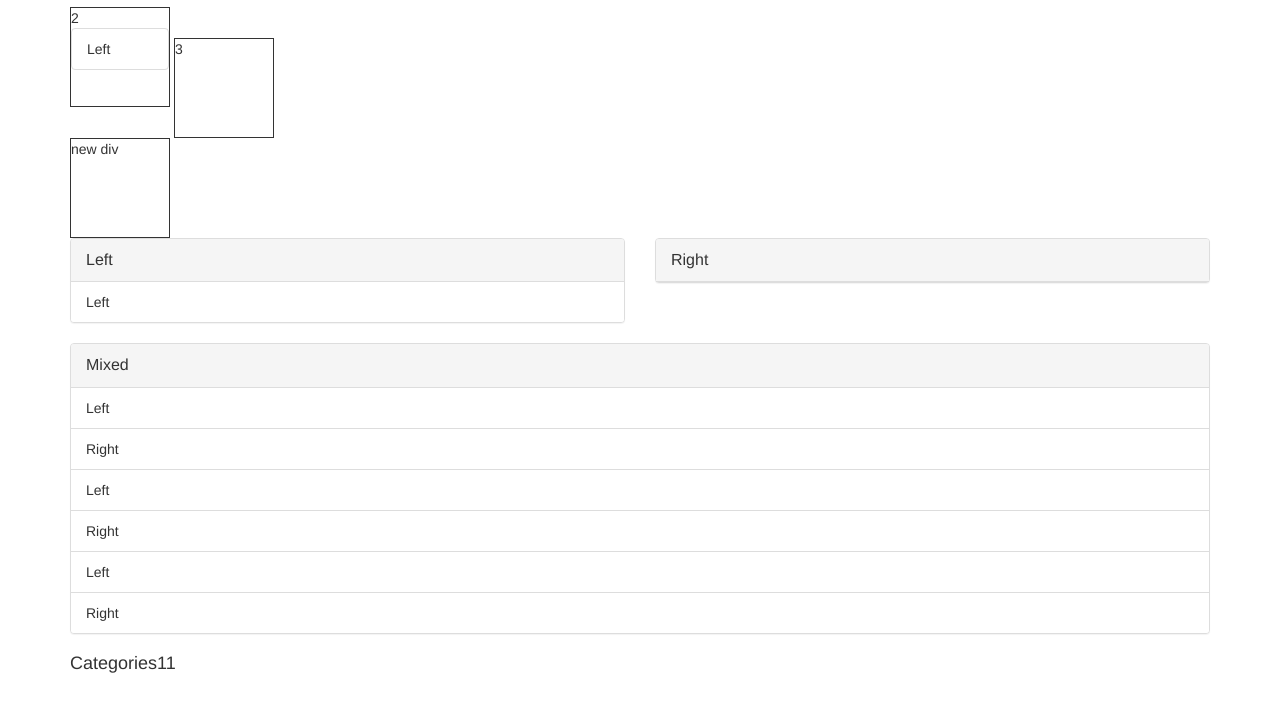
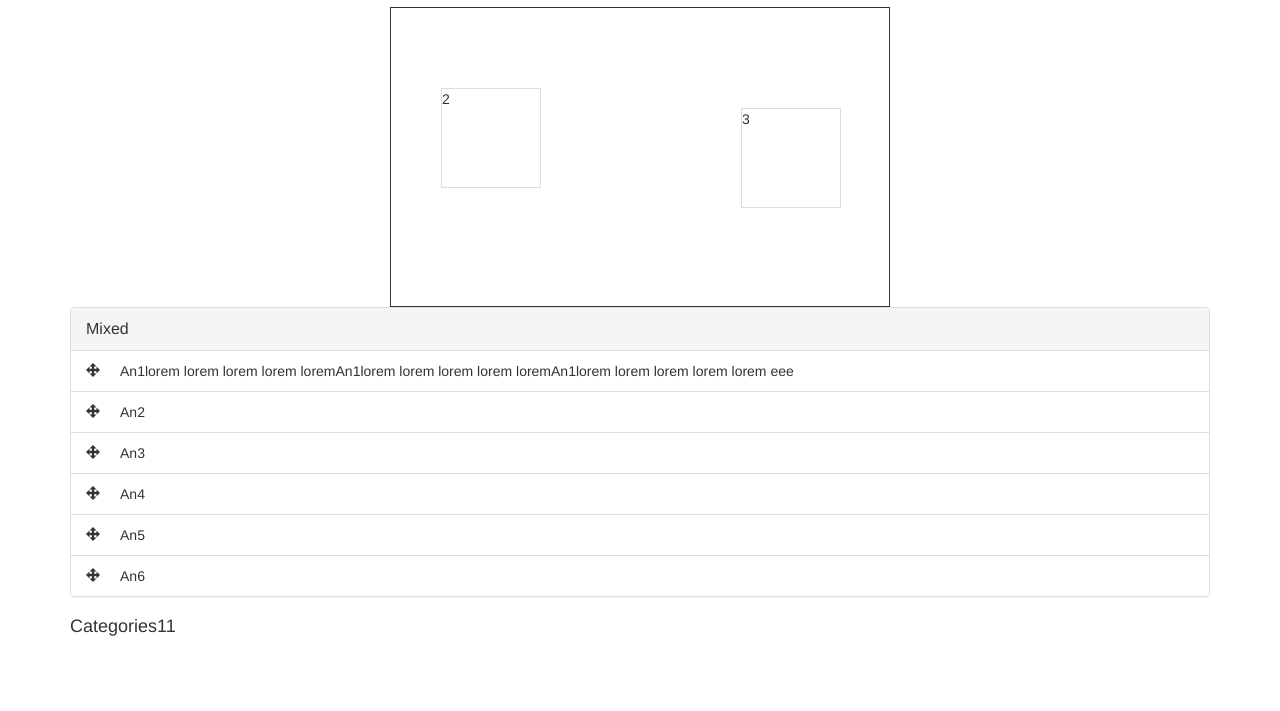
Before and after one commit to wlad00/DragDrop20_03, a plain HTML site: page index.html in a window 1280 px wide. Shown: the part 63-774 px from the top of the page. Drawn offline with nearby package versions, Linux system fonts and the light colour scheme.

Commit message:
drop works

```diff
--- a/gm.dragDrop.js
+++ b/gm.dragDrop.js
@@ -125,7 +125,7 @@
 
 
 
-            element.on('mouseover', function() { console.log('gmOnDrop 1)over');
+            element.on('mouseover', function() {
                 if(!dragOb){
                     return;
                     console.log('!obj :over');
@@ -136,7 +136,7 @@
                 }
             });
 
-            element.on('mouseout', function() { console.log('gmOnDrop 2)out');
+            element.on('mouseout', function() {
                 if(!dragOb) {
 
                     return;
@@ -145,7 +145,7 @@
                 element.removeClass('gm-dropping');
             });
 
-            element.on('mouseup', function() { console.log('gmOnDrop 2)up');
+            element.on('mouseup', function() {
                 if(!dragOb)
                     return;
 
--- a/index.html
+++ b/index.html
@@ -11,17 +11,18 @@
 </head>
 
 <body ng-app='app'>
-    <div class='container'>
+<div class="container">
+    <div class='ranking-pyramid'>
         <h1>gm.dragDrop Demo</h1>
 
         <!--<div>--> <!--class="pyramid-container" >-->
 
 
-            <!--================== PYRAMID =====================-->
-
+        <!--================== PYRAMID =====================-->
+        <div class="pyramid-container">
             <div class="pyramid block2"
-                gm-on-drop='getDropHandler(leftZone)'
-                gm-drop-zone='left'>2
+                 gm-on-drop='getDropHandler(leftZone)'>2
+                 <!--gm-drop-zone='left'-->
 
                 <ul class='list-group'>
                     <li class='list-group-item' ng-repeat='item in leftZone.items' gm-draggable='{ category: leftZone, item: item }'>{{item.name}}</li>
@@ -30,54 +31,16 @@
 
 
             <div class="pyramid block3"
-                gm-on-drop='getDropHandler(rightZone)'
-                gm-drop-zone='right'>3
+                 gm-on-drop='getDropHandler(rightZone)'>3
+                 <!--gm-drop-zone='right'-->
+
                 <ul class='list-group'>
                     <li class='list-group-item' ng-repeat='item in rightZone.items' gm-draggable='{ category: rightZone, item: item }'>{{item.name}}</li>
                 </ul>
             </div>
-
-        <!--</div>-->
-
-        <div class= "div" gm-on-drop='getDropHandler(leftZone)'>
-
-            new div
         </div>
-<!--=============== LEFT AND RIGHT =================-->
-        <div class='row'>
-
-            <div class='col-xs-6'>
-                <!-- class='panel panel-default'-->
-                <div class='panel panel-default'
-
-                     gm-on-drop='getDropHandler(leftZone)'
-                     gm-drop-zone='left'>
 
 
-                    <div class='panel-heading'>
-                        <span class='panel-title'>Left</span>
-                    </div>
-
-                    <ul class='list-group'>
-                        <li class='list-group-item' ng-repeat='item in leftZone.items' gm-draggable='{ category: leftZone, item: item }' >
-
-                                                {{item.name}}
-                        </li>
-                    </ul>
-                </div>
-            </div>
-
-            <div class='col-xs-6'>
-                <div class='panel panel-default' gm-on-drop='getDropHandler(rightZone)' gm-drop-zone='right'>
-                    <div class='panel-heading'>
-                        <span class='panel-title'>Right</span>
-                    </div>
-                    <ul class='list-group'>
-                        <li class='list-group-item' ng-repeat='item in rightZone.items' gm-draggable='{ category: rightZone, item: item }'>{{item.name}}</li>
-                    </ul>
-                </div>
-            </div>
-        </div>
 
         <!--================== ROWS ========================-->
 
@@ -86,7 +49,17 @@
                 <span class='panel-title'>Mixed</span>
             </div>
             <ul class='list-group'>
-                <li class='list-group-item' ng-repeat='item in mixedZone.items' gm-draggable='{ category: mixedZone, item: item }' gm-drop-zone='{{item.zone}}'>{{item.name}}</li>
+                <li class='list-group-item'
+                    ng-repeat="item in mixedZone.items | orderBy:'number'"
+                gm-draggable='{ category: mixedZone, item: item }' >
+                    <div class="pull-left gm-drag-handle">
+                        <span class="glyphicon glyphicon-move"></span>
+                    </div>
+                    <span style="margin-left:20px;">
+
+                        {{item.name}}
+                    </span>
+                </li>
             </ul>
         </div>
 
@@ -119,5 +92,7 @@
         </div>-->
 
     </div>
+</div>
+
 </body>
 </html>
--- a/script.js
+++ b/script.js
@@ -9,81 +9,25 @@
         .run(run);
 
     function run($rootScope, $filter) {
-        $rootScope.categories = [
-            {
-                items: [ { name: "Item 1" } ]
-            },
-            {
-                items: [  { name: "Item 2" }  ]
-            },
-            {
-                items: [   { name: "Item 3" } ]
-            }
-        ];
 
-        $rootScope.orderedItems = [
-            {
-                number: 1,
-                order: 1,
-                value: "One"
-            },
-            {
-                number: 2,
-                order: 2,
-                value: "Two"
-            },
-            {
-                number: 3,
-                order: 3,
-                value: "Three"
-            }
-        ];
 
         $rootScope.mixedZone = {
             items: [
-                { name: "Left", zone: "left" },
-                { name: "Right", zone: "right" },
-                { name: "Left", zone: "left" },
-                { name: "Right", zone: "right" },
-                { name: "Left", zone: "left" },
-                { name: "Right", zone: "right" }
+                { name: "An1lorem lorem lorem lorem loremAn1lorem lorem lorem lorem loremAn1lorem lorem lorem lorem lorem eee", number: 1},
+                { name: "An2", number: 2 },
+                { name: "An3", number: 3 },
+                { name: "An4", number: 4 },
+                { name: "An6", number: 6 },
+                { name: "An5", number: 5 }
+
             ]
         };
 
-        $rootScope.onHover = function(item) {
 
-
-
-            return function(dragItem, mouseEvent) {
-
-                console.log('onHover');
-
-                if(item != dragItem)
-                    dragItem.order =
-                        item.order + ((mouseEvent.offsetY || -1) > 0 ? 0.5 : -0.5)
-            }
-        }
-
-        $rootScope.reorder = function reorder() {
-
-            console.log('reorder');
-
-            var _orderedItems = $filter('orderBy')($rootScope.orderedItems, 'order');
-            for(var i = 0; i < _orderedItems.length; i++) {
-                _orderedItems[i].number = _orderedItems[i].order = i + 1;
-            }
-        }
-
-        $rootScope.reset = function reset(droppedItem) {
-
-            console.log('reset');
-
-            droppedItem.order = droppedItem.number;
-        }
 
         $rootScope.leftZone = {
             items: [
-                { name: "Left", zone: "left" }
+
             ]
         };
 
--- a/style.css
+++ b/style.css
@@ -4,21 +4,19 @@
     opacity: 0.3;
 }
 
-.gm-dragging {
+/*.ranking-pyramid*/
+.container .gm-dragging {
     background-color: lightgrey;
+    height: 100px;
+    width: 100px;
 }
 
 .gm-drag-handle {
     cursor: grab;
 }
 
-.panel.gm-dropping {
+.pyramid.gm-dropping {
     box-shadow: 0px 0px 2px black;
-}
-.div{
-    width: 100px;
-    height: 100px;
-    border:solid 1px;
 }
 
 .pyramid-container{
@@ -35,8 +33,9 @@ height: 300px;
     display: inline-block;
     height: 100px;
     width: 100px;
-    border: solid 1px;
-    /*position: absolute;*/
+    border:solid 1px #ddd;
+    position: absolute;
+    overflow: hidden;
 }
 
 .block1{
@@ -51,3 +50,21 @@ height: 300px;
     top: 100px;
     left: 350px;
 }
+
+.pull-left {
+    float: left !important;
+}
+.glyphicon {
+    position: relative;
+    top: 1px;
+    display: inline-block;
+    font-family: 'Glyphicons Halflings';
+    font-style: normal;
+    font-weight: normal;
+    line-height: 1;
+    -webkit-font-smoothing: antialiased;
+    -moz-osx-font-smoothing: grayscale;
+}
+.glyphicon-move:before {
+    content: "\e068";
+}
```
